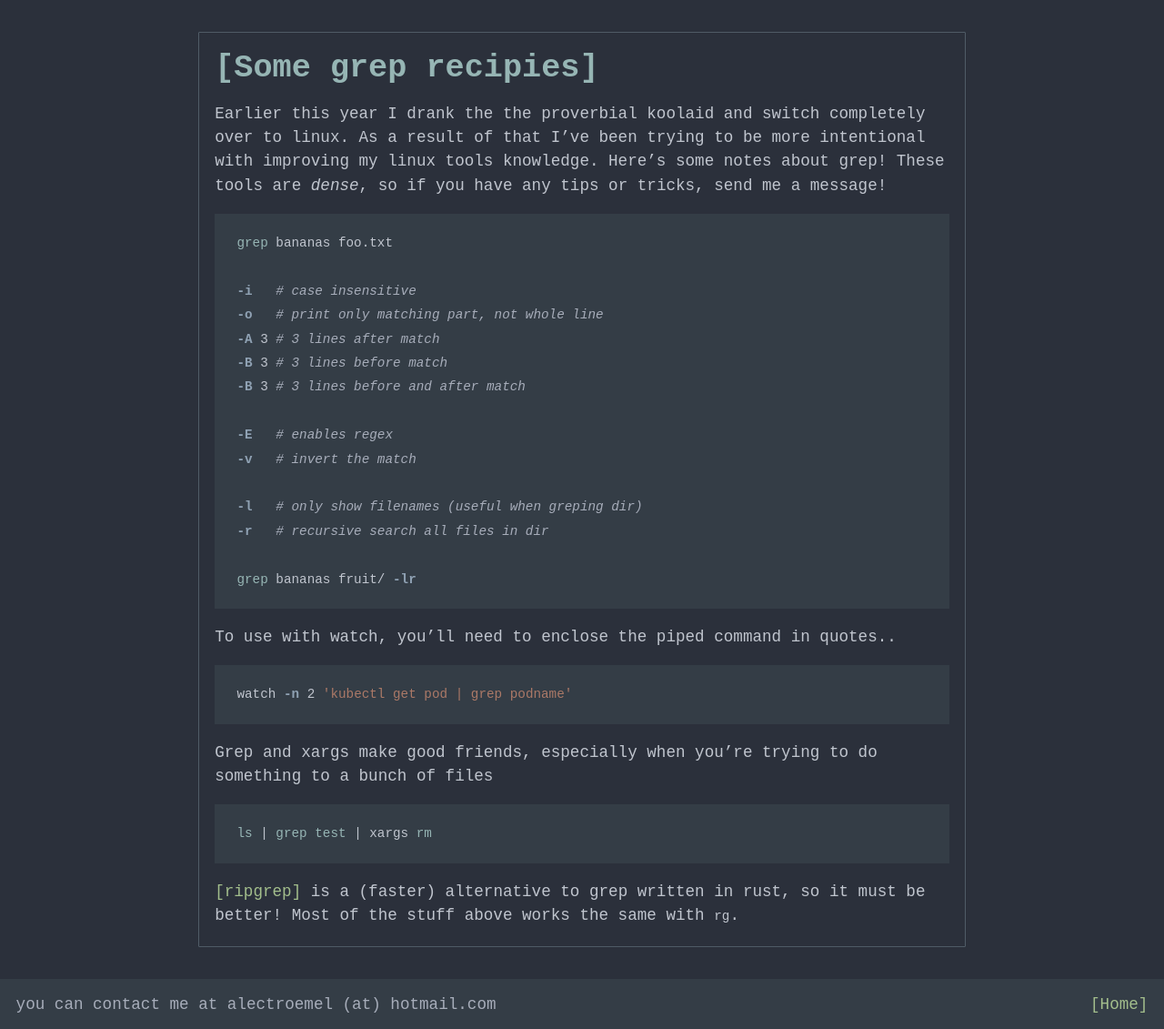
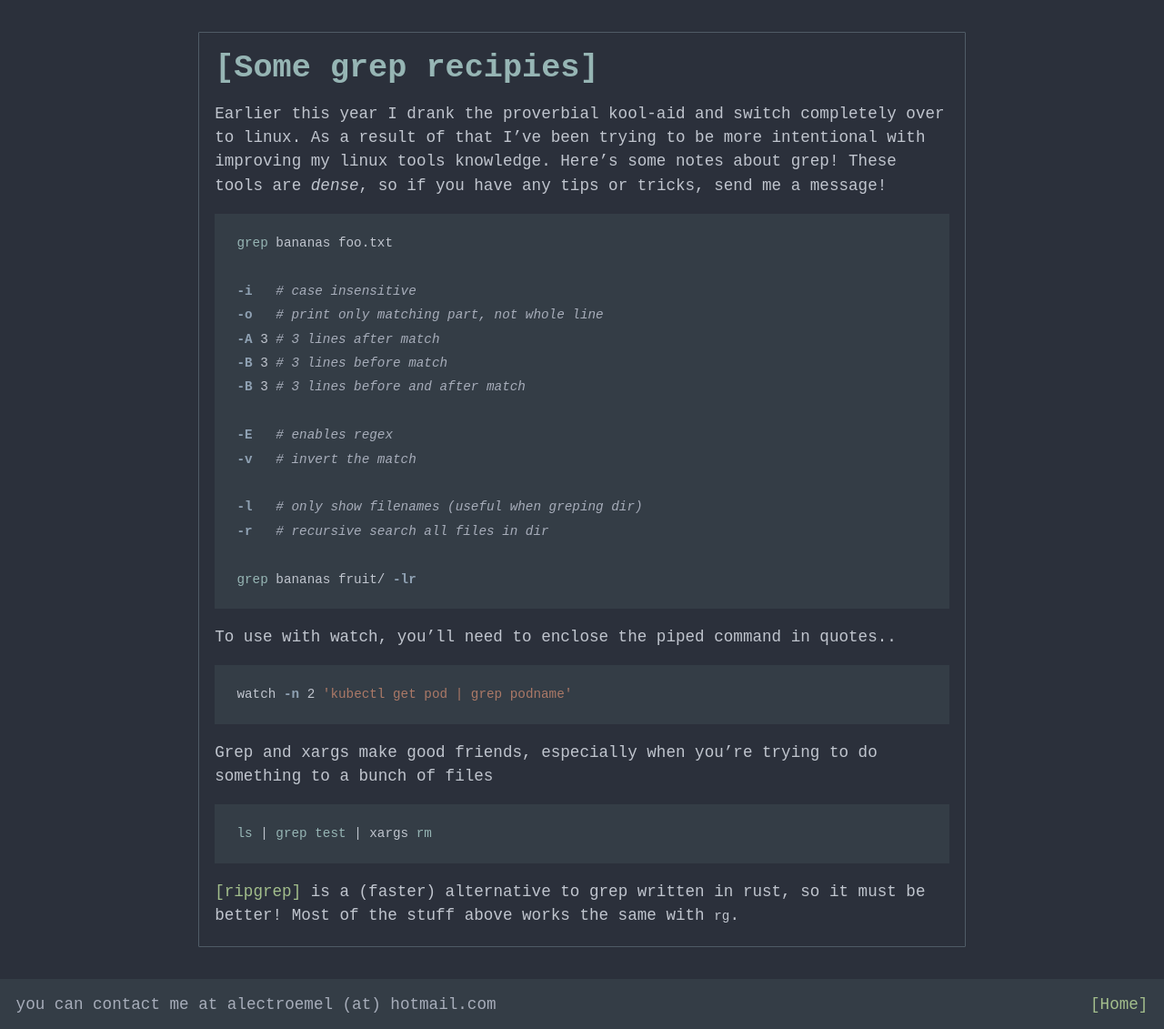
Before and after one commit to AlecTroemel/alectroemel.github.io, a Jekyll site: the page built from _posts/2019-10-01-grep-tips.md, in a window 1280 px wide. Shown: the whole page at 91% size. Built offline with Jekyll 4.4.1, drawn with Linux system fonts in a browser that asks for light colours.

Commit message:
fix small typo

```diff
--- a/_posts/2019-10-01-grep-tips.md
+++ b/_posts/2019-10-01-grep-tips.md
@@ -4,7 +4,7 @@ title:  "Some grep recipies"
 date:   2019-10-01 12:00:00 -0600
 categories: linux code
 ---
-Earlier this year I drank the the proverbial koolaid and switch completely over to linux. As a result of that I've been trying to be more intentional with improving my linux tools knowledge. Here's some notes about grep! These tools are *dense*, so if you have any tips or tricks, send me a message!
+Earlier this year I drank the proverbial kool-aid and switch completely over to linux. As a result of that I've been trying to be more intentional with improving my linux tools knowledge. Here's some notes about grep! These tools are *dense*, so if you have any tips or tricks, send me a message!
 
 {% highlight bash %}
 grep bananas foo.txt
```
